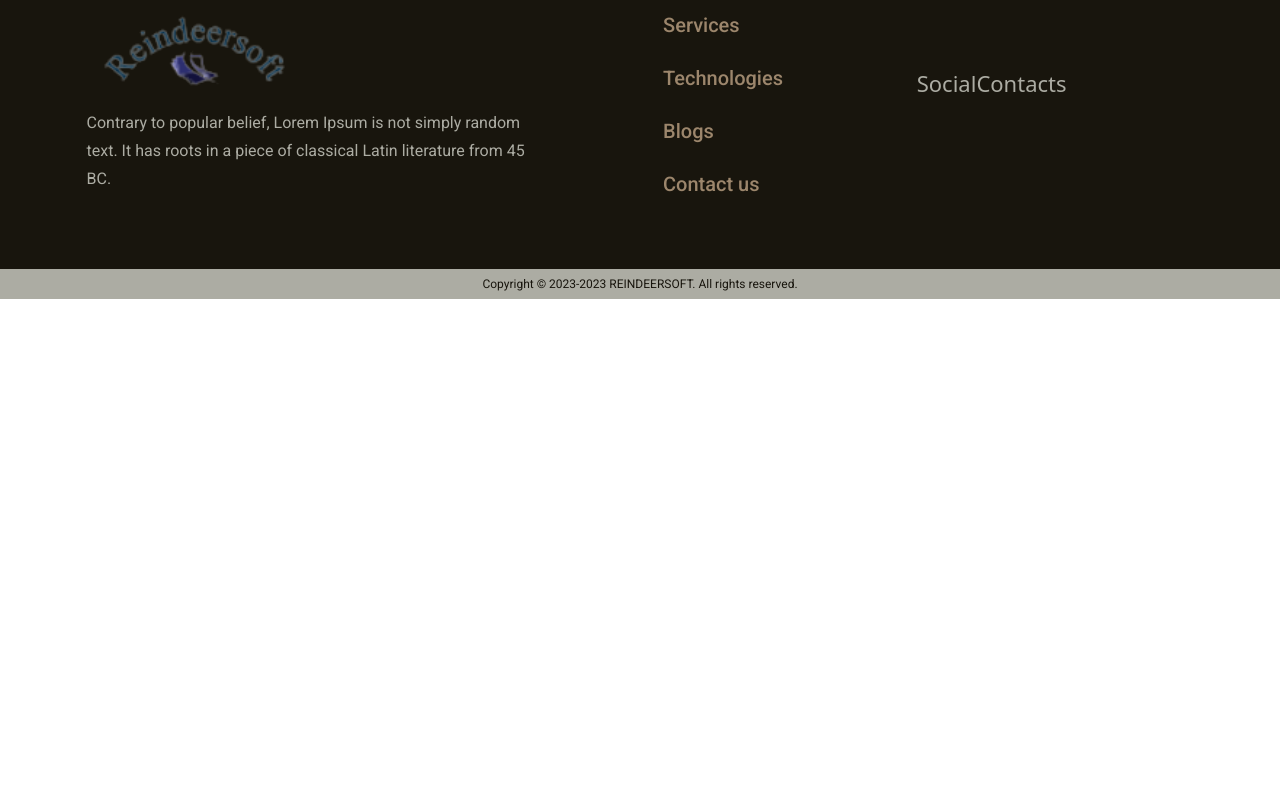
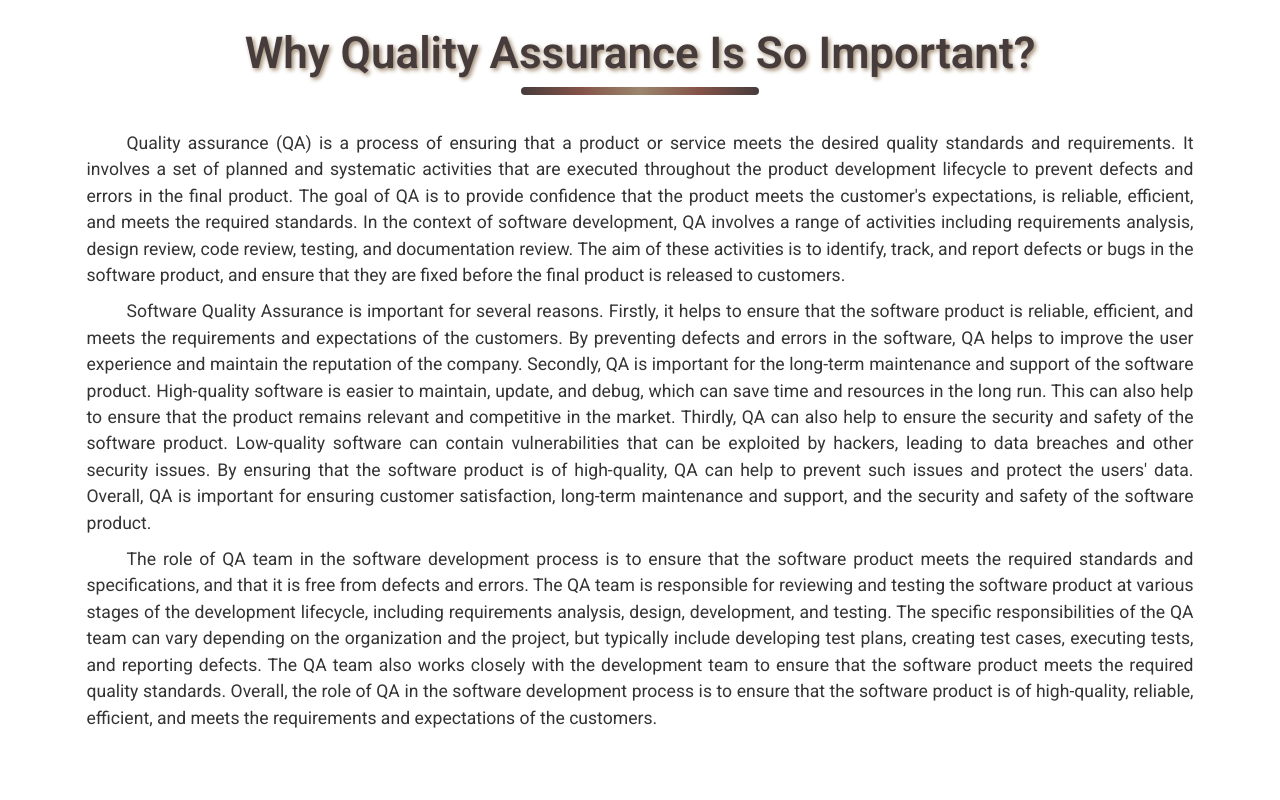
Before and after one commit to Jahangeer95/reindeersoft, a Next.js app: page /qa-and-test-automation in a window 1280 px wide. Shown: the part 780-1580 px from the top of the page. Before the commit the page ends 1079 px from the top, so only its background shows below. Built offline with nearby package versions, Linux system fonts and the light colour scheme; a web font is replaced by a local one.

Commit message:
quality assurance added...

```diff
--- a/src/components/content/qa-and-test-automation/index.tsx
+++ b/src/components/content/qa-and-test-automation/index.tsx
@@ -1,12 +1,12 @@
 import React from "react";
 import Banner from "./banner";
+import QualityAssurance from "./quality-assurance-importance";
 // import AgileDevelopment from "./agile-development";
 // import AutomatedTesting from "./automatedTesting";
-
 // import ConsultancyServices from "./consultancy";
 // import QaServices from "./qa-services";
 // import Quality from "./quality-assurance-process";
-// import QualityAssurance from "./quality-assurance-importance";
+
 // import UniqueTesting from "./unique-testing";
 // import WaterfallDevelopment from "./waterfall-development";
 
@@ -15,9 +15,9 @@ const QaAndTestAutomation = () => {
     <>
       <Banner />
 
-      {/* <QualityAssurance />
+      <QualityAssurance />
 
-      <Quality />
+      {/* <Quality />
 
       <QaServices />
 
--- /dev/null
+++ b/src/components/content/qa-and-test-automation/quality-assurance-importance/QualityAssuranceImportanceData.ts
@@ -0,0 +1,12 @@
+import {
+  QualityAssuranceImportanceConTentType,
+  QualityAssuranceImportanceTitleType,
+} from "@/types/qaAndTestAutomation.type";
+
+export const title: QualityAssuranceImportanceTitleType =
+  "Why Quality Assurance is so Important?";
+export const contentArray: QualityAssuranceImportanceConTentType = [
+  "Quality assurance (QA) is a process of ensuring that a product or service meets the desired quality standards and requirements. It involves a set of planned and systematic activities that are executed throughout the product development lifecycle to prevent defects and errors in the final product. The goal of QA is to provide confidence that the product meets the customer's expectations, is reliable, efficient, and meets the required standards. In the context of software development, QA involves a range of activities including requirements analysis, design review, code review, testing, and documentation review. The aim of these activities is to identify, track, and report defects or bugs in the software product, and ensure that they are fixed before the final product is released to customers.",
+  "Software Quality Assurance is important for several reasons. Firstly, it helps to ensure that the software product is reliable, efficient, and meets the requirements and expectations of the customers. By preventing defects and errors in the software, QA helps to improve the user experience and maintain the reputation of the company. Secondly, QA is important for the long-term maintenance and support of the software product. High-quality software is easier to maintain, update, and debug, which can save time and resources in the long run. This can also help to ensure that the product remains relevant and competitive in the market. Thirdly, QA can also help to ensure the security and safety of the software product. Low-quality software can contain vulnerabilities that can be exploited by hackers, leading to data breaches and other security issues. By ensuring that the software product is of high-quality, QA can help to prevent such issues and protect the users' data. Overall, QA is important for ensuring customer satisfaction, long-term maintenance and support, and the security and safety of the software product.",
+  "The role of QA team in the software development process is to ensure that the software product meets the required standards and specifications, and that it is free from defects and errors. The QA team is responsible for reviewing and testing the software product at various stages of the development lifecycle, including requirements analysis, design, development, and testing. The specific responsibilities of the QA team can vary depending on the organization and the project, but typically include developing test plans, creating test cases, executing tests, and reporting defects. The QA team also works closely with the development team to ensure that the software product meets the required quality standards. Overall, the role of QA in the software development process is to ensure that the software product is of high-quality, reliable, efficient, and meets the requirements and expectations of the customers.",
+];
--- /dev/null
+++ b/src/components/content/qa-and-test-automation/quality-assurance-importance/index.tsx
@@ -0,0 +1,23 @@
+import React from "react";
+import { Container } from "react-bootstrap";
+import * as data from "./QualityAssuranceImportanceData";
+import styles from "./qualityAssurance.module.scss";
+
+const QualityAssuranceImportance = () => {
+  return (
+    <section className={styles.QualityAssuranceMain}>
+      <Container fluid="lg">
+        <div className="d-flex flex-column align-items-center">
+          <h2 className="text-center">{data.title}</h2>
+          <article>
+            {data.contentArray.map((state, idx) => (
+              <p key={idx}>{state}</p>
+            ))}
+          </article>
+        </div>
+      </Container>
+    </section>
+  );
+};
+
+export default QualityAssuranceImportance;
--- /dev/null
+++ b/src/components/content/qa-and-test-automation/quality-assurance-importance/qualityAssurance.module.scss
@@ -0,0 +1,24 @@
+@use "../../../../sass/colors";
+@use "../../../../sass/font";
+@use "../../../../sass/heading";
+@use "../../../../sass/paragraph";
+
+.QualityAssuranceMain {
+    padding: 80px 0;
+    background-color: colors.$white-color;
+
+    div {
+        div {
+
+            h2 {
+                @include heading.levelTwo-heading;
+            }
+
+            article {
+                p {
+                    @include paragraph.paragraph-mixin;
+                }
+            }
+        }
+    }
+}
```
